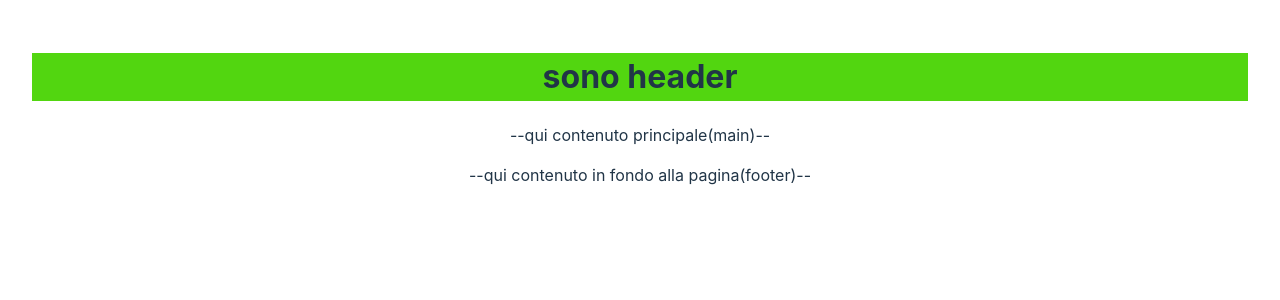
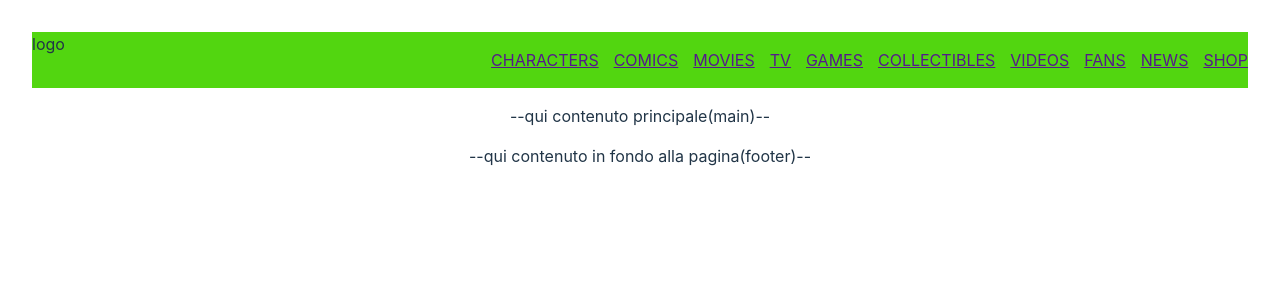
Before and after one commit to michelangelomancini4/react-dc-comics, a React (Vite) app: page / in a window 1280 px wide. Shown: the top 300 px of the page. Built offline with nearby package versions, Linux system fonts and the light colour scheme; a web font is replaced by a local one.

Commit message:
creazione grezza dell' header

```diff
--- a/src/components/Header.jsx
+++ b/src/components/Header.jsx
@@ -1,4 +1,26 @@
 // Header.jsx
 export default function Header() {
-    return (<header><h1>sono header</h1> </header>);
+    return (<header>
+
+        <div>
+            <span>logo</span>
+        </div>
+        <div>
+            <nav>
+                <ul className="lista-nav">
+                    <li><a href="">CHARACTERS</a></li>
+                    <li><a href="">COMICS</a></li>
+                    <li><a href="">MOVIES</a></li>
+                    <li><a href="">TV</a></li>
+                    <li><a href="">GAMES</a></li>
+                    <li><a href="">COLLECTIBLES</a></li>
+                    <li><a href="">VIDEOS</a></li>
+                    <li><a href="">FANS</a></li>
+                    <li><a href="">NEWS</a></li>
+                    <li><a href="">SHOP</a></li>
+
+                </ul>
+            </nav>
+        </div>
+    </header>);
 }
--- a/src/index.css
+++ b/src/index.css
@@ -37,9 +37,18 @@ body {
 header {
   background-color: rgb(82, 214, 16);
   height: 130 px;
-  width: 100%;
+  min-width: 100%;
+  display: flex;
+  justify-content: space-between;
   /* padding: 20px; */
   /* text-align: center; */
+}
+
+.lista-nav {
+  list-style: none;
+  display: flex;
+  justify-content: center;
+  gap: 15px;
 }
 
 button {
```
